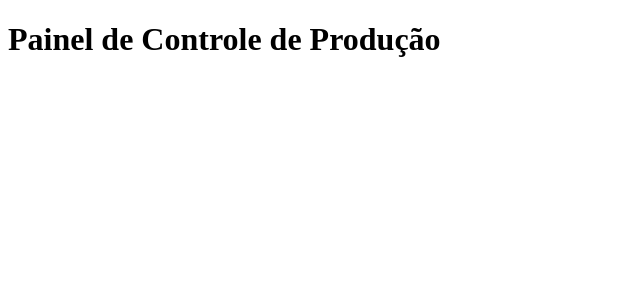
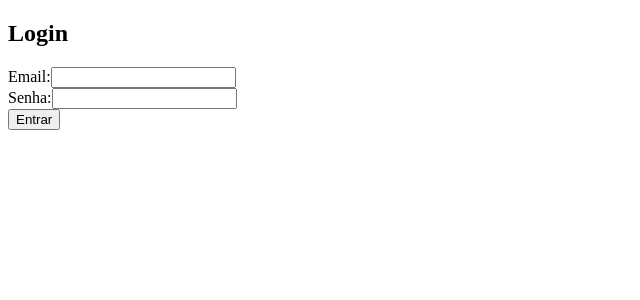
Before and after one commit to CodeWithEdgard/production-dashboard, a React (Vite) app in the folder frontend/: page / in a window 1280 px wide. Shown: the top 300 px of the page, without its empty margins (0-640 px from the left). Built offline with nearby package versions, Linux system fonts and the light colour scheme.

Commit message:
feat(frontend): setup basic routing and create login page component

```diff
--- a/frontend/package.json
+++ b/frontend/package.json
@@ -10,8 +10,10 @@
     "preview": "vite preview"
   },
   "dependencies": {
+    "axios": "^1.10.0",
     "react": "^19.1.0",
-    "react-dom": "^19.1.0"
+    "react-dom": "^19.1.0",
+    "react-router-dom": "^7.6.3"
   },
   "devDependencies": {
     "@eslint/js": "^9.29.0",
--- /dev/null
+++ b/frontend/pages/LoginPage.jsx
@@ -0,0 +1,55 @@
+
+import React, {useState} from "react";
+import axios from 'axios'
+
+function LoginPage() {
+  const [email, setEmail] = useState('');
+  const [password, setPassword] = useState('');
+  const [error, setError] = useState('');
+
+  const handleLogin = async (e) => {
+    e.preventDefault(); // Previne o recarregamento da página
+    setError('');
+
+    // A URL completa da nossa API.
+    const API_URL = "http://127.0.0.1:8000";
+
+    try {
+      const formData = new URLSearchParams();
+      formData.append('username', email);
+      formData.append('password', password);
+
+      const response = await axios.post(`${API_URL}/login`, formData);
+
+      console.log("Login bem-sucedido!", response.data);
+      alert("Login bem-sucedido! Token: " + response.data.access_token);
+    } catch (err) {
+      setError("Email ou senha incorretos.");
+      console.log("Erro no login: ", err);
+    }
+
+  };
+
+  return (
+    <div>
+      <h2>Login</h2>
+      <form onSubmit= {handleLogin}>
+        <div>
+          <label>Email:</label>
+          <input type="email"  value={email} onChange={(e) => setEmail(e.target.value)} required/>
+        </div>
+
+        <div>
+          <label>Senha:</label>
+          <input type="password" value={password} onChange={(e) => setPassword(e.target.value)} required />
+        </div>
+
+        <button type="submit">Entrar</button>
+      </form>
+
+      {error && <p style={{ color: 'red'}} > {error}</p>}
+    </div>
+  );
+}
+
+export default LoginPage;
--- a/frontend/src/App.jsx
+++ b/frontend/src/App.jsx
@@ -1,8 +1,28 @@
+
+import React from 'react';
+import { BrowserRouter as Router, Routes, Route, Link} from 'react-router-dom';
+import LoginPage from '../pages/LoginPage';
+
+// Um componente placeholder para nosso futuro dashboard
+function DashboardPage() {
+  return <h2>Dashboard (Página Protegida)</h2>;
+}
+
 function App() {
   return (
-    <div>
-      <h1>Painel de Controle de Produção</h1>
-    </div>
+    <Router>
+      <div>
+        { /* Futuramente, o menu de navegação pode vir aqui */ }
+      </div>
+
+      <Routes>
+        <Route path="/login" element={<LoginPage />} />
+        <Route path="/dashboard" element={<DashboardPage />} />
+
+        {/* A rota raiz pode redirecionar para o login ou para o dashboard */}
+        <Route path="/" element={<LoginPage />} />
+      </Routes>
+    </Router>
   )
 }
 
```
Also changed, not shown: 1 other file (tests, documents, lock files or other folders).
